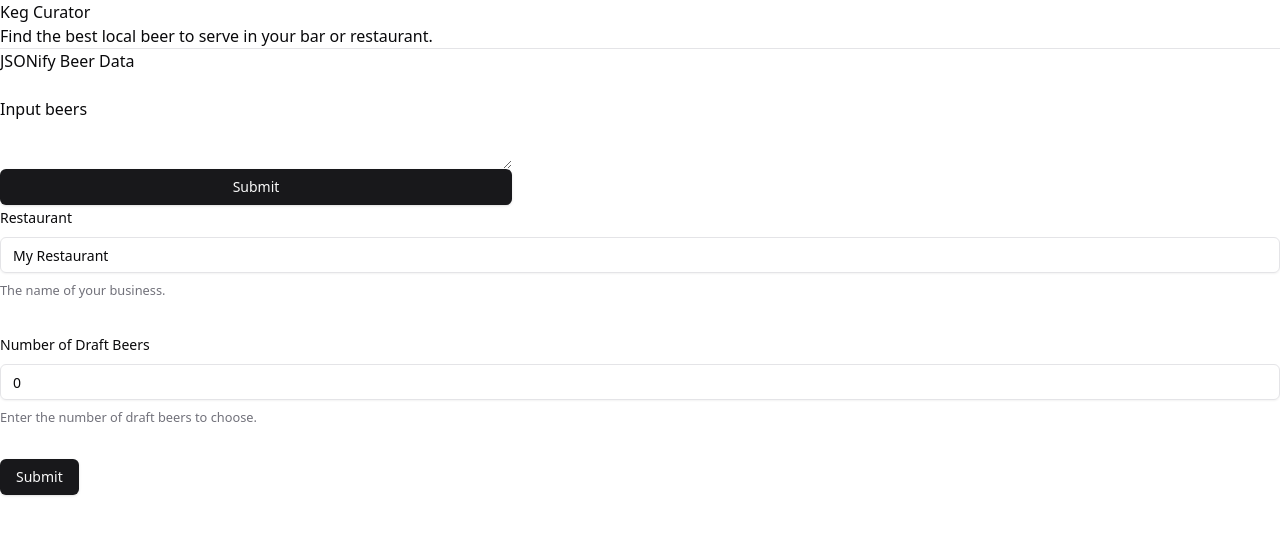
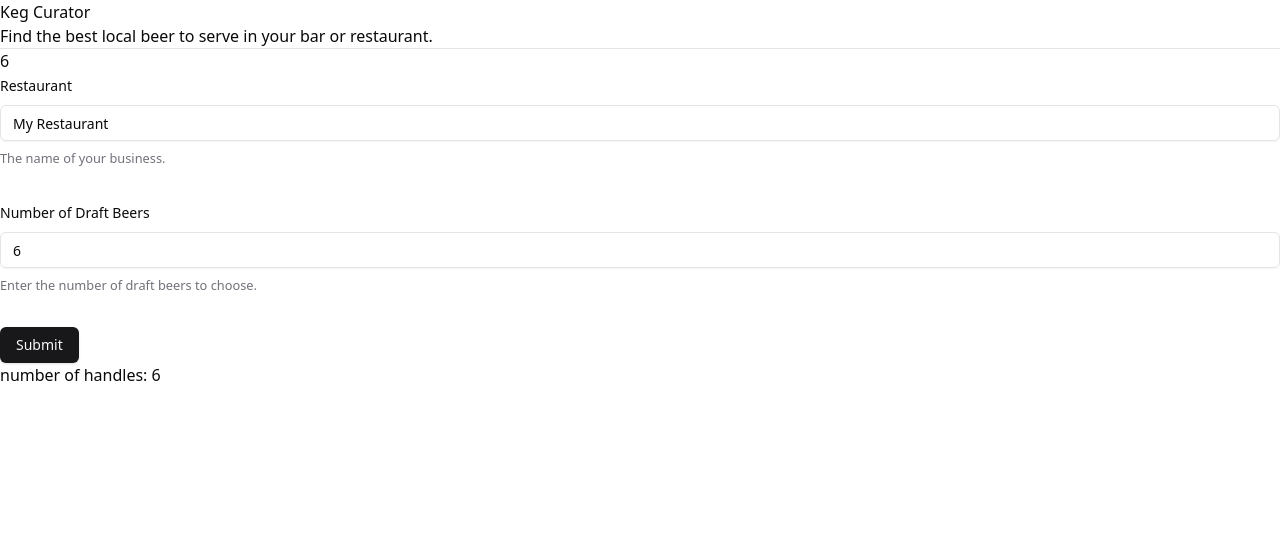
Before and after one commit to EricSorum/keg-curator, a React (Vite) app: page / in a window 1280 px wide. Shown: the top 534 px of the page. Built offline with nearby package versions, Linux system fonts and the light colour scheme.

Commit message:
Added results component.

```diff
--- a/src/App.tsx
+++ b/src/App.tsx
@@ -1,18 +1,25 @@
-import MainForm from './components/main-form/mainform'
-import { TestForm } from './components/test-form/testform'
+import { useState } from 'react'
+import { MainForm } from './components/main-form/mainform.tsx'
+import { BeerList } from './data/beers.ts'
+// import { number } from 'zod';
 
 
+
+const fetchBeerList = async () => {
+  const beers = await BeerList();
+  console.log('beers   ' + JSON.stringify(beers));
+  return beers;
+};
+
 function App() {
+ const [ beerList ] = useState(fetchBeerList());
+
   return (
     <>
-
       <h1>Keg Curator</h1>
       <h2>Find the best local beer to serve in your bar or restaurant.</h2>
-      {/* <Button variant="outline">Button</Button>
-      <ExampleSelect /> */}
       <hr></hr>
-      <MainForm />
-      <TestForm />
+      <MainForm beerList={beerList} />
     </>
   )
 }
--- a/src/components/main-form/mainform.tsx
+++ b/src/components/main-form/mainform.tsx
@@ -1,51 +1,108 @@
-import { Button } from '../ui/button'
-import { BeerList } from '../../data/beers.ts'
+"use client"
+import { useState } from 'react'
+import { zodResolver } from "@hookform/resolvers/zod"
+import { useForm } from "react-hook-form"
+import { z } from "zod"
+import { Button } from "@/components/ui/button"
+import {
+  Form,
+  FormControl,
+  FormDescription,
+  FormField,
+  FormItem,
+  FormLabel,
+  FormMessage,
+} from "@/components/ui/form"
+import { Input } from "@/components/ui/input"
+import Results from './results'
 
-/*
-Categories
-BEER Beer Name
-BREWERY Brewery Name
-STYLE Style
-ORIGINCraft/Domestic/Import
-REGION State/Country
-VALUE Budget/Premium/Prestige
-*/
 
-const fetchBeerList = async () => {
-  const beers = await BeerList();
-  console.log('beers   ' + beers);
-};
+const formSchema = z.object({
+  restaurant: z.string().min(2, {
+    message: "Username must be at least 2 characters.",
+  }),
+  beernumber: z.number()
+  .max(100, {
+    message: "Beer number must be lower than 100.",
+   })
+})
 
-const allBeers = fetchBeerList();
+type FormProps = {
+  beerList: Promise<object[]>;
 
-const inputBeers = (e: React.FormEvent) => {
-  e.preventDefault();
-  // const formData = new FormData(e.currentTarget as HTMLFormElement);
-  // const beersValue = formData?.get('beers');
-  // let beersArr: string[] = [];
-  // if (beersValue && typeof beersValue === 'string' && beersValue.length) {
-  //  beersArr = beersValue.split(/\r?\n/).filter((e) => e.length);
-  // }
-  // while (beersArr.length > 6) {
-  //   const newBeerArr:string[] = beersArr.splice(0, 6);
-  //   const newBeer = new Beer(...newBeerArr);
-  //   beers.push(newBeer);
-  // }
-  // let json = JSON.stringify(beers);
 }
 
-export default function MainForm() {
+
+
+export function MainForm({beerList}: FormProps) {
+  console.log(beerList);
+  const [ numberOfHandles, setHandles ] = useState(6);
+
+
+
+  const form = useForm<z.infer<typeof formSchema>>({
+    resolver: zodResolver(formSchema),
+    defaultValues: {
+      restaurant: "My Restaurant",
+      beernumber: 6,
+    },
+  })
+
+  function onSubmit(values: z.infer<typeof formSchema>) {
+    const parsedValues = {
+      ...values,
+      beernumber: Number(values.beernumber),
+    };
+    console.log(parsedValues);
+    setHandles(values.beernumber);
+  }
+
   return (
     <div>
-      <h3>JSONify Beer Data</h3>
-      <br />
-      <div className="max-w-lg">
-        <form id="inputbeers" name="inputbeers" onSubmit={inputBeers} className="flex flex-col">
-          <label htmlFor="beers">Input beers</label>
-          <textarea id="beers" name="beers"></textarea>
-          <Button type="submit" variant="default">Submit</Button>
-        </form>
-      </div>
+    <Form {...form}>
+      <h1>{numberOfHandles}</h1>  {/* testing props on this line */}
+      <form onSubmit={form.handleSubmit(onSubmit)} className="space-y-8">
+        <FormField
+          control={form.control}
+          name="restaurant"
+          render={({ field }) => (
+            <FormItem>
+              <FormLabel>Restaurant</FormLabel>
+              <FormControl>
+                <Input placeholder="placeholder text" {...field} />
+              </FormControl>
+              <FormDescription>
+                The name of your business.
+              </FormDescription>
+              <FormMessage />
+            </FormItem>
+          )}
+        />
+        <FormField
+          control={form.control}
+          name="beernumber"
+          render={({ field }) => (
+            <FormItem>
+              <FormLabel>Number of Draft Beers</FormLabel>
+              <FormControl>
+                <Input type="number" {...field}
+                  onChange={(e) => {
+                    // Convert the input value to a number
+                    field.onChange(Number(e.target.value));
+                  }}
+                />
+              </FormControl>
+              <FormDescription>
+                Enter the number of draft beers to choose.
+              </FormDescription>
+              <FormMessage />
+            </FormItem>
+          )}
+        />
+        <Button type="submit">Submit</Button>
+      </form>
+    </Form>
+    <Results numberOfHandles={numberOfHandles} />
     </div>
   )
 }
--- /dev/null
+++ b/src/components/main-form/results.tsx
@@ -0,0 +1,11 @@
+type ResultsProps = {
+  // spec: string;
+  // beerList: Promise<object[]>;
+  numberOfHandles: number;
+}
+
+export default function Results({numberOfHandles }: ResultsProps) {
+  return(
+    <h1>number of handles: {numberOfHandles}</h1>
+  )
+}
--- a/src/components/test-form/testform.tsx
+++ /dev/null
@@ -1,93 +0,0 @@
-"use client"
-
-import { zodResolver } from "@hookform/resolvers/zod"
-import { useForm } from "react-hook-form"
-import { z } from "zod"
-import { Button } from "@/components/ui/button"
-import {
-  Form,
-  FormControl,
-  FormDescription,
-  FormField,
-  FormItem,
-  FormLabel,
-  FormMessage,
-} from "@/components/ui/form"
-import { Input } from "@/components/ui/input"
-
-const formSchema = z.object({
-  restaurant: z.string().min(2, {
-    message: "Username must be at least 2 characters.",
-  }),
-  beernumber: z.number()
-  .max(100, {
-    message: "Beer number must be lower than 100.",
-   })
-})
-
-export function TestForm() {
-  // 1. Define your form.
-  const form = useForm<z.infer<typeof formSchema>>({
-    resolver: zodResolver(formSchema),
-    defaultValues: {
-      restaurant: "My Restaurant",
-      beernumber: 0,
-    },
-  })
-
-  // 2. Define a submit handler.
-  function onSubmit(values: z.infer<typeof formSchema>) {
-    const parsedValues = {
-      ...values,
-      beernumber: Number(values.beernumber),
-    };
-    // Do something with the form values.
-    // ✅ This will be type-safe and validated.
-    console.log(parsedValues);
-  }
-
-  return (
-    <Form {...form}>
-      <form onSubmit={form.handleSubmit(onSubmit)} className="space-y-8">
-        <FormField
-          control={form.control}
-          name="restaurant"
-          render={({ field }) => (
-            <FormItem>
-              <FormLabel>Restaurant</FormLabel>
-              <FormControl>
-                <Input placeholder="placeholder text" {...field} />
-              </FormControl>
-              <FormDescription>
-                The name of your business.
-              </FormDescription>
-              <FormMessage />
-            </FormItem>
-          )}
-        />
-        <FormField
-          control={form.control}
-          name="beernumber"
-          render={({ field }) => (
-            <FormItem>
-              <FormLabel>Number of Draft Beers</FormLabel>
-              <FormControl>
-                <Input type="number" {...field}
-                  onChange={(e) => {
-                    // Convert the input value to a number
-                    field.onChange(Number(e.target.value));
-                  }}
-                />
-              </FormControl>
-              <FormDescription>
-                Enter the number of draft beers to choose.
-              </FormDescription>
-              <FormMessage />
-            </FormItem>
-          )}
-        />
-        <Button type="submit">Submit</Button>
-      </form>
-    </Form>
-  )
-}
--- a/src/data/beers.ts
+++ b/src/data/beers.ts
@@ -41,8 +41,5 @@ export async function BeerList() {
     );
     beers.push(newBeer);
   }
-  let json = JSON.stringify(beers);
-  return json;
-  // return rawBeerList; this works btw
-
+  return beers;
 }
--- a/tsconfig.app.json
+++ b/tsconfig.app.json
@@ -20,7 +20,7 @@
     "noUnusedLocals": true,
     "noUnusedParameters": true,
     "noFallthroughCasesInSwitch": true,
-    "noUncheckedSideEffectImports": true,
+    // "noUncheckedSideEffectImports": true,
 
     "baseUrl": ".",
     "paths": {
--- a/tsconfig.node.json
+++ b/tsconfig.node.json
@@ -18,7 +18,7 @@
     "noUnusedLocals": true,
     "noUnusedParameters": true,
     "noFallthroughCasesInSwitch": true,
-    "noUncheckedSideEffectImports": true
+    // "noUncheckedSideEffectImports": true
   },
   "include": ["vite.config.ts"]
 }
```
Also changed, not shown: src/utils/searchbeers.ts (deleted, +0 -18 lines).
